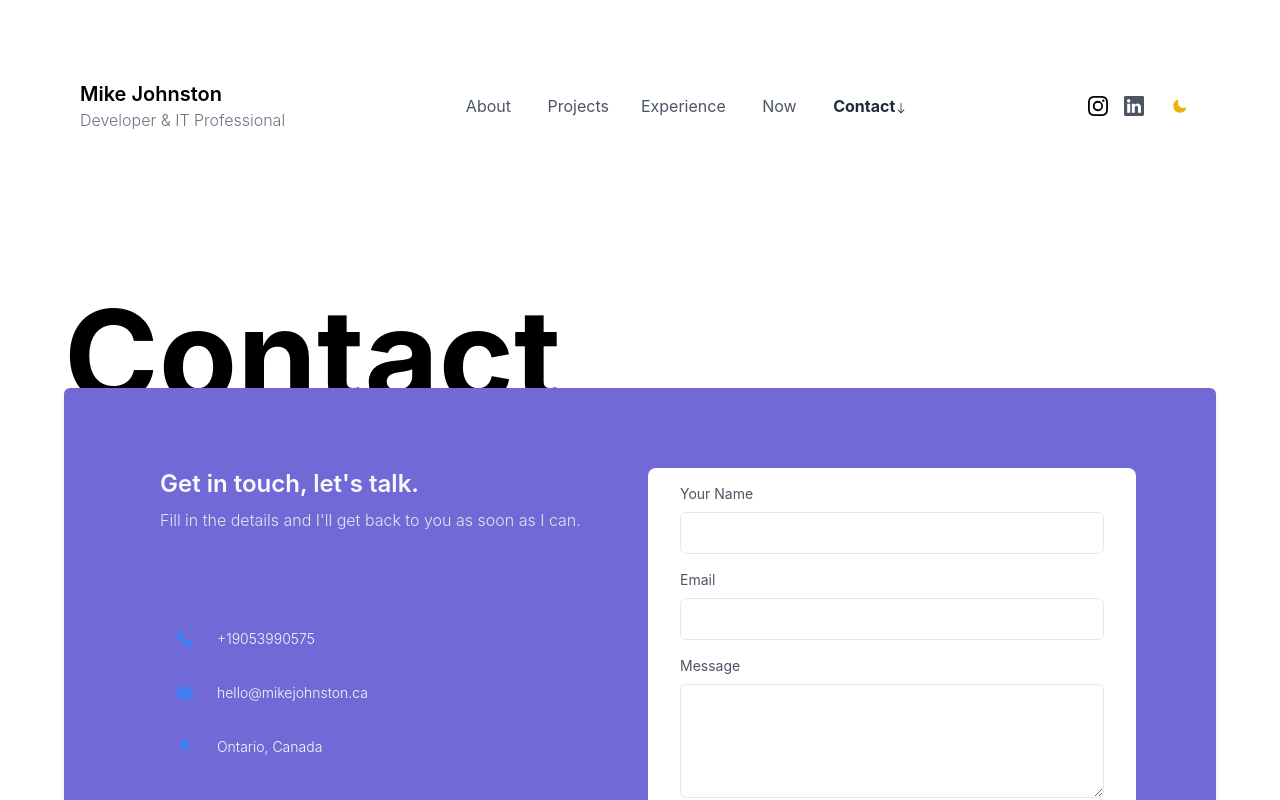
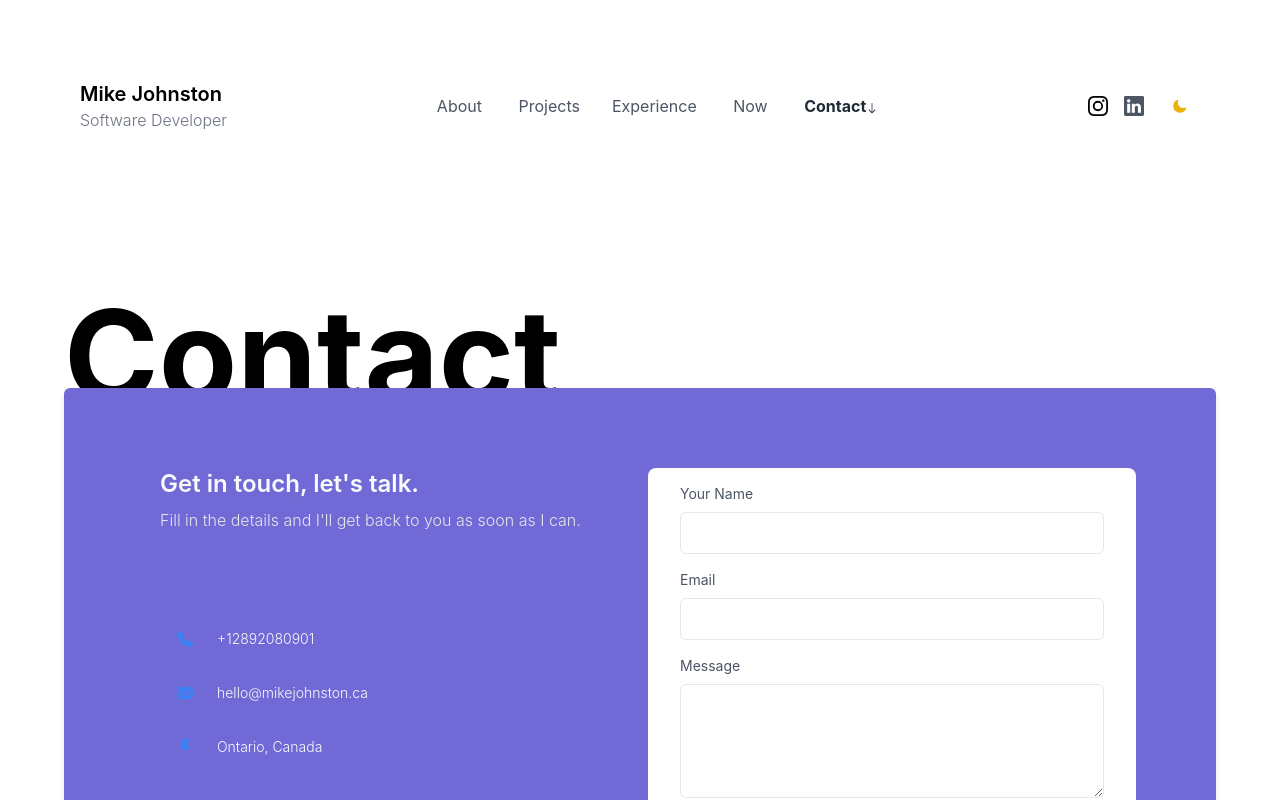
Before and after one commit to ThaMunsta/portfolio, a Next.js app: page /contact in a window 1280 px wide. Shown: the top 800 px of the page. Built offline with nearby package versions, Linux system fonts and the light colour scheme.

Commit message:
content changes

```diff
--- a/components/AboutMe.js
+++ b/components/AboutMe.js
@@ -118,6 +118,14 @@ export default function AboutMe() {
               Tech Stack
             </h1>
             <div className="flex flex-row flex-wrap mt-8">
+            <img
+                src="https://raw.githubusercontent.com/github/explore/ccc16358ac4530c6a69b1b80c7223cd2744dea83/topics/php/php.png"
+                className="h-20 w-20 mx-4 my-4"
+              />
+              <img
+                src="https://raw.githubusercontent.com/github/explore/56a826d05cf762b2b50ecbe7d492a839b04f3fbf/topics/laravel/laravel.png"
+                className="h-20 w-20 mx-4 my-4"
+              />
               <img
                 src="https://raw.githubusercontent.com/github/explore/80688e429a7d4ef2fca1e82350fe8e3517d3494d/topics/javascript/javascript.png"
                 className="h-20 w-20 mx-4 my-4"
--- a/components/ContainerBlock.js
+++ b/components/ContainerBlock.js
@@ -8,7 +8,7 @@ export default function ContainerBlock({ children, ...customMeta }) {
   const router = useRouter();
 
   const meta = {
-    title: "Claire Johnston - Developer, Programmer, Analyst",
+    title: "Mike Johnston - Software Developer",
     description: `I've been a developer for 9 years. Get in touch with me to know more.`,
     image: "/avatar.png",
     type: "website",
@@ -29,7 +29,7 @@ export default function ContainerBlock({ children, ...customMeta }) {
           href={`https://yourwebsite.com${router.asPath}`}
         />
         <meta property="og:type" content={meta.type} />
-        <meta property="og:site_name" content="Claire Johnston" />
+        <meta property="og:site_name" content="Mike Johnston" />
         <meta property="og:description" content={meta.description} />
         <meta property="og:title" content={meta.title} />
         <meta property="og:image" content={meta.image} />
--- a/components/Footer.js
+++ b/components/Footer.js
@@ -8,7 +8,7 @@ export default function Footer() {
         <div className="h-0.5 w-full bg-white dark:bg-gray-700"></div>
         <div className="flex flex-col space-y-4 md:space-y-0 md:flex-row justify-between md:items-center mt-8">
           <div>
-            <p>&copy; Claire Johnston.</p>
+            <p>&copy; Mike Johnston.</p>
           </div>
           <div className="space-x-4 flex flex-row items-center">
             <a
--- a/components/LatestCode.js
+++ b/components/LatestCode.js
@@ -9,7 +9,7 @@ export default function LatestCode({ repositories }) {
   return (
     <section className="bg-[#F1F1F1] -mt-40 dark:bg-gray-900 pb-40">
       <div className="max-w-6xl mx-auto">
-        <div className="flex flex-col md:flex-row justify-between items-center md:pt-40 mx-10">
+        <div className="flex flex-col md:flex-row justify-between items-center pt-40 mx-10 md:my-20 lg:my-0">
           <h1 className="text-6xl lg:text-9xl max-w-lg font-bold text-gray-500 my-20 md:my-0 md:text-white dark:text-gray-600 text-center lg:text-left">
             Latest Code
           </h1>
--- a/components/Navbar.js
+++ b/components/Navbar.js
@@ -105,7 +105,7 @@ export default function Navbar() {
             )}
           </Link>
           <Link
-            href="https://clairebear.omg.lol/now"
+            href="https://munsta.omg.lol/now"
             className={`text-base  ${
               router.asPath === "/now"
                 ? "text-gray-800 font-bold dark:text-gray-400"
@@ -241,11 +241,11 @@ export default function Navbar() {
         >
           Experience
         </Link>
-        <Link
-          href="https://clairebear.omg.lol/now"
+        {/* <Link
+          href=""
           className="text-base font-normal text-gray-600 dark:text-gray-300">
           Now
-        </Link>
+        </Link> */}
         <Link
           href="/contact"
           className="text-base font-normal text-gray-600 dark:text-gray-300"
--- a/constants/data.js
+++ b/constants/data.js
@@ -1,79 +1,69 @@
 const userData = {
   githubUsername: "thamunsta",
   name: "Mike Johnston",
-  designation: "Developer & IT Professional",
+  designation: "Software Developer",
   avatarUrl: "/avatar.png",
   email: "hello@mikejohnston.ca",
-  phone: "+19053990575",
+  phone: "+12892080901",
   address: "Ontario, Canada",
   projects: [
     {
       id: 0,
       title: "Developer Website",
-      link: "https://github.com/kookerboo/portfolio",
+      link: "https://github.com/ThaMunsta/portfolio",
       imgUrl: "/portfolio.png",
-    },
-    {
-      id: 1,
-      title: "Wedding Website",
-      link: "claireandmike.ca",
-      imgUrl: "/wedding_website.png",
-    },
-    {
-      id: 2,
-      title: "Atlas Landing Page",
-      link: "",
-      imgUrl: "/landing_page.png",
-    },
-    {
-      id: 3,
-      title: "Mileage",
-      link:"https://github.com/kookerboo/city-province-mileage",
-      imgUrl: "/mileage.png",
-    },
-    {
-      id: 4,
-      title: "Atlas Event Website",
-      link: "https://github.com/kookerboo/events",
-      imgUrl: "/event_page.png",
     },
   ],
   about: {
     title:
-      "Hello, I'm Claire Johnston, a passionate and dedicated Developer and IT Professional with 10 years experience.",
+      "Hello, I'm Mike Johnston, a passionate and dedicated Developer and IT Professional with over 15 years experience.",
     description: [
-      "Throughout my career, I have honed my skills in front and back end development, problem-solving and technical support.  I am driven by a strong desire to create innovative and user-centric solutions that make a meaningful impact.",
-      "With a keen eye for detail and a commitment to delivering excellence, I thrive in dynamic environments where creativitiy and problem-solving are valued.  I have collaborated with talented teams on diverse projects, delivering high-quality solutions that exceed client expectations.  I am well-versed in HTML, CSS, JavaScript, and React and stay updated with the latest industry trends and best practices.",
-      "Beyond my technical skills, I am a great communicator and enjoy collaborating with cross-functional teams.  I pride myself on my ability to effectively translate complex technical concepts into user-friendly language, ensuring smooth communication between technical and non-technical stakeholders.  My portfolio showcases a range of projects that highlight my skills and expertise."
+      "With 9+ years of experience as a Developer and 15+ years in tech, I have obtained expertise in various programming languages, frameworks, systems and utilities.",
+      " I have worked on a variety of projects, from simple websites to complex system integrations and solution architecture."
     ],
     currentProject: "this portfolio website",
-    currentProjectUrl: "https://github.com/kookerboo/portfolio",
+    currentProjectUrl: "https://github.com/thamunsta/portfolio",
   },
   experience: [
     {
       id: 0,
-      title: "Senior Developer",
-      company: "Atlas Van Lines Canada Ltd.",
-      year: "2014 - 2023",
-      companyLink: "https://atlasvanlines.ca",
+      title: "DevOps Engineer",
+      company: "Tekside.io",
+      year: "2019 - Present",
+      companyLink: "https://www.tekside.io/",
       desc: [
-      "Lead developer responsible for numerous migration projects, ensuring smooth transitions and timely delivery of results.  ",
-      "Performed end-to-end software development activities including analysis, design, coding, debugging, and testing of various applications.",
+      "",
       ],
     },
     {
       id: 1,
-      title: "Computer Programmer",
-      company: "Sheridan College",
-      year: "2013",
-      companyLink: "https://www.sheridancollege.ca/programs/computer-programming",
-      desc: "Obtained a Computer Programmer Diploma.  Courses included Java, C# and .NET, Web Development, Database design, Systems analysis and design, Network communications and configurations."
+      title: "Developer",
+      company: "Inbox Marketer",
+      year: "2017 - 2019",
+      companyLink: "https://www.shiftparadigm.com/",
+      desc: ""
+    },
+    {
+      id: 2,
+      title: "Technical Support",
+      company: "Keystroke Quality Computing Ltd.",
+      year: "2013 - 2017",
+      companyLink: "https://www.keystroke.ca/en/",
+      desc: ""
+    },
+    {
+      id: 3,
+      title: "Support Ninja",
+      company: "Hero Technical Solutions Inc.",
+      year: "2010 - 2013",
+      companyLink: "https://yourcrmhero.com/",
+      desc: ""
     },
   ],
   resumeUrl:
-    "https://drive.google.com/file/d/10zYRizinVFxo4dQxl7_N5dQPQf5V3xe5/view?usp=sharing",
+    "https://drive.google.com/file/d/1zF6zxS8uTSUisfTcq0f13Q5eZqqaVVo2/view?usp=sharing",
   socialLinks: {
-    instagram: "https://instagram.com/kookerboo",
+    instagram: "https://instagram.com/thamunsta",
     linkedin: "https://linkedin.com/in/thatmikej",
     github: "https://github.com/thamunsta",
   },
--- a/pages/index.js
+++ b/pages/index.js
@@ -11,10 +11,10 @@ export default function Home({ repositories }) {
   return (
     <ContainerBlock
       title="Mike Johnston - Developer, Programmer, Analyst"
-      description="I've been a developer for 10 years. This is my porfolio website. "
+      description="I've been a developer 9+ for  years. This is my porfolio website. "
     >
       <Hero />
-      <FavouriteProjects />
+      {/* <FavouriteProjects /> */}
       <LatestCode repositories={repositories} />
     </ContainerBlock>
   );
--- a/pages/projects.js
+++ b/pages/projects.js
@@ -4,7 +4,7 @@ import Projects from "../components/Projects";
 
 export default function projects() {
   return (
-    <ContainerBlock title="Projects - Claire Johnston">
+    <ContainerBlock title="Projects - Mike Johnston">
       <Projects />
     </ContainerBlock>
   );
```
Also changed, not shown: public/portfolio.png.
